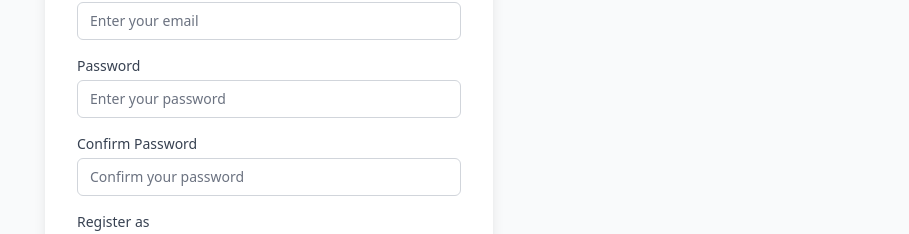
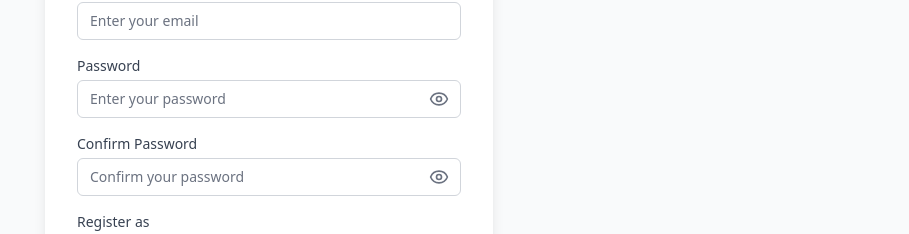
Before and after one commit to RachelCabral786/newsroom-cms, a React (Vite) app in the folder client/: page /register in a window 1280 px wide. Shown: the part 310-544 px from the top of the page, without its empty margins (371-1280 px from the left). Built offline with nearby package versions, Linux system fonts and the light colour scheme; no server answers.

Commit message:
added visibility icon to password fileds in login and register pages

```diff
--- a/client/package.json
+++ b/client/package.json
@@ -11,6 +11,7 @@
   },
   "dependencies": {
     "axios": "^1.13.2",
+    "lucide-react": "^0.553.0",
     "quill": "^2.0.3",
     "react": "^19.1.1",
     "react-dom": "^19.1.1",
--- a/client/src/pages/auth/Login.jsx
+++ b/client/src/pages/auth/Login.jsx
@@ -2,6 +2,7 @@
 import { Link, useNavigate, useLocation } from "react-router-dom";
 import { useAuth } from "../../context/AuthContext";
 import ThemeToggle from "../../components/common/ThemeToggle";
+import { Eye, EyeOff } from "lucide-react";
 
 const Login = () => {
   const navigate = useNavigate();
@@ -13,6 +14,7 @@
     password: "",
   });
   const [loading, setLoading] = useState(false);
+  const [showPassword, setShowPassword] = useState(false);
 
   const from = location.state?.from?.pathname || "/dashboard";
 
@@ -85,17 +87,26 @@
               >
                 Password
               </label>
+              <div className="relative mt-1">
                 <input
                   id="password"
                   name="password"
-                type="password"
+                  type={showPassword ? "text" : "password"}
                   autoComplete="current-password"
                   required
                   value={formData.password}
                   onChange={handleChange}
-                className="mt-1 appearance-none relative block w-full px-3 py-2 border border-gray-300 dark:border-dark-border placeholder-gray-500 dark:placeholder-gray-400 text-gray-900 dark:text-white bg-white dark:bg-dark-bg rounded-md focus:outline-none focus:ring-primary focus:border-primary focus:z-10 sm:text-sm transition-colors duration-200"
+                  className="appearance-none relative block w-full px-3 py-2 pr-10 border border-gray-300 dark:border-dark-border placeholder-gray-500 dark:placeholder-gray-400 text-gray-900 dark:text-white bg-white dark:bg-dark-bg rounded-md focus:outline-none focus:ring-primary focus:border-primary sm:text-sm transition-colors duration-200"
                   placeholder="Enter your password"
                 />
+                <button
+                  type="button"
+                  onClick={() => setShowPassword(!showPassword)}
+                  className="absolute inset-y-0 right-0 pr-3 flex items-center text-gray-500 dark:text-gray-400 hover:text-gray-700 dark:hover:text-gray-200"
+                >
+                  {showPassword ? <EyeOff size={20} /> : <Eye size={20} />}
+                </button>
+              </div>
             </div>
           </div>
 
--- a/client/src/pages/auth/Register.jsx
+++ b/client/src/pages/auth/Register.jsx
@@ -1,5 +1,7 @@
+
 import { useState } from "react";
 import { Link, useNavigate } from "react-router-dom";
+import { Eye, EyeOff } from "lucide-react";
 import { useAuth } from "../../context/AuthContext";
 import ThemeToggle from "../../components/common/ThemeToggle";
 
@@ -16,6 +18,8 @@
   });
   const [loading, setLoading] = useState(false);
   const [errors, setErrors] = useState({});
+  const [showPassword, setShowPassword] = useState(false);
+  const [showConfirmPassword, setShowConfirmPassword] = useState(false);
 
   const handleChange = (e) => {
     setFormData({
@@ -164,21 +168,30 @@
               >
                 Password
               </label>
+              <div className="relative mt-1">
                 <input
                   id="password"
                   name="password"
-                type="password"
+                  type={showPassword ? "text" : "password"}
                   autoComplete="new-password"
                   required
                   value={formData.password}
                   onChange={handleChange}
-                className={`mt-1 appearance-none relative block w-full px-3 py-2 border ${
+                  className={`appearance-none relative block w-full px-3 py-2 pr-10 border ${
                     errors.password
                       ? "border-red-500 dark:border-red-400"
                       : "border-gray-300 dark:border-dark-border"
                   } placeholder-gray-500 dark:placeholder-gray-400 text-gray-900 dark:text-white bg-white dark:bg-dark-bg rounded-md focus:outline-none focus:ring-primary focus:border-primary sm:text-sm transition-colors duration-200`}
                   placeholder="Enter your password"
                 />
+                <button
+                  type="button"
+                  onClick={() => setShowPassword(!showPassword)}
+                  className="absolute inset-y-0 right-0 pr-3 flex items-center text-gray-500 dark:text-gray-400 hover:text-gray-700 dark:hover:text-gray-200"
+                >
+                  {showPassword ? <EyeOff size={20} /> : <Eye size={20} />}
+                </button>
+              </div>
               {errors.password && (
                 <p className="mt-1 text-sm text-red-600 dark:text-red-400">
                   {errors.password}
@@ -193,21 +206,30 @@
               >
                 Confirm Password
               </label>
+              <div className="relative mt-1">
                 <input
                   id="confirmPassword"
                   name="confirmPassword"
-                type="password"
+                  type={showConfirmPassword ? "text" : "password"}
                   autoComplete="new-password"
                   required
                   value={formData.confirmPassword}
                   onChange={handleChange}
-                className={`mt-1 appearance-none relative block w-full px-3 py-2 border ${
+                  className={`appearance-none relative block w-full px-3 py-2 pr-10 border ${
                     errors.confirmPassword
                       ? "border-red-500 dark:border-red-400"
                       : "border-gray-300 dark:border-dark-border"
                   } placeholder-gray-500 dark:placeholder-gray-400 text-gray-900 dark:text-white bg-white dark:bg-dark-bg rounded-md focus:outline-none focus:ring-primary focus:border-primary sm:text-sm transition-colors duration-200`}
                   placeholder="Confirm your password"
                 />
+                <button
+                  type="button"
+                  onClick={() => setShowConfirmPassword(!showConfirmPassword)}
+                  className="absolute inset-y-0 right-0 pr-3 flex items-center text-gray-500 dark:text-gray-400 hover:text-gray-700 dark:hover:text-gray-200"
+                >
+                  {showConfirmPassword ? <EyeOff size={20} /> : <Eye size={20} />}
+                </button>
+              </div>
               {errors.confirmPassword && (
                 <p className="mt-1 text-sm text-red-600 dark:text-red-400">
                   {errors.confirmPassword}
@@ -291,5 +313,4 @@
     </div>
   );
 };
-
 export default Register;
```
Also changed, not shown: 2 other files (tests, documents, lock files or other folders). Lines whose indentation alone changed are shown as unchanged.
